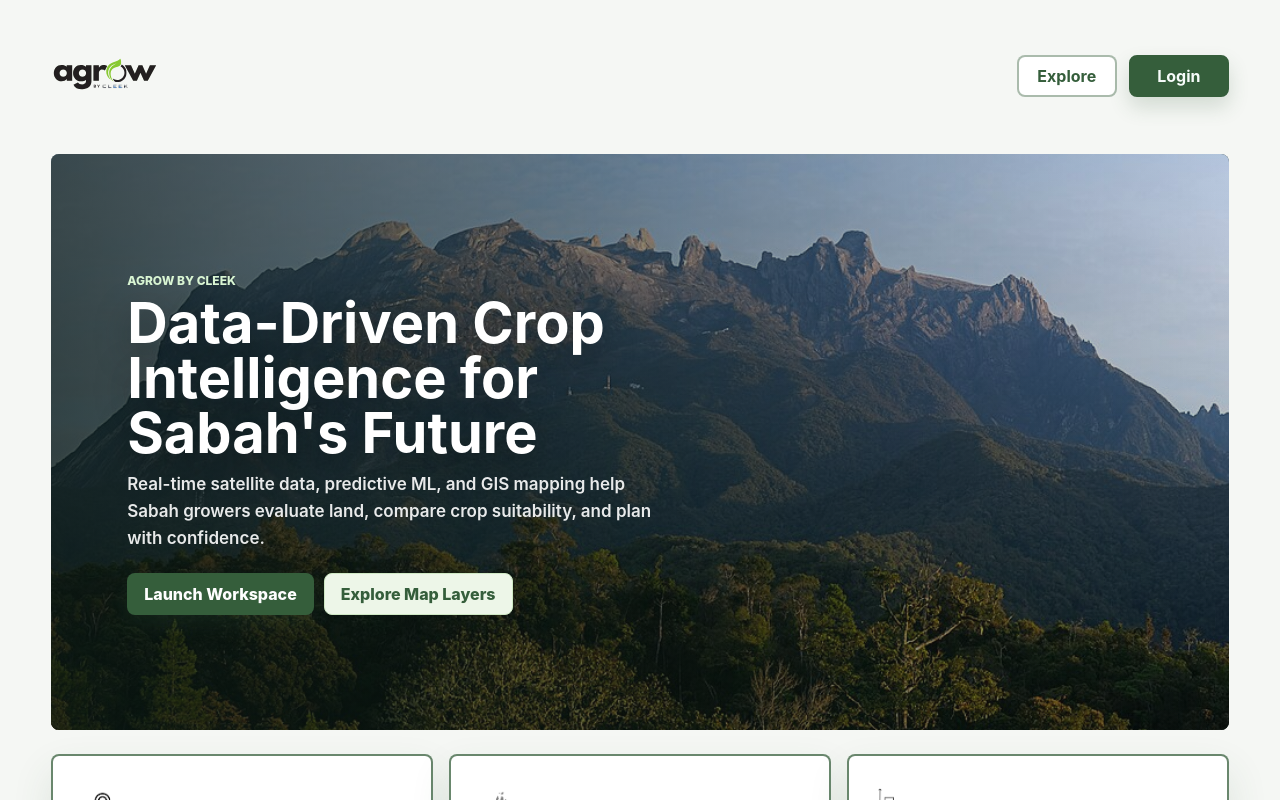
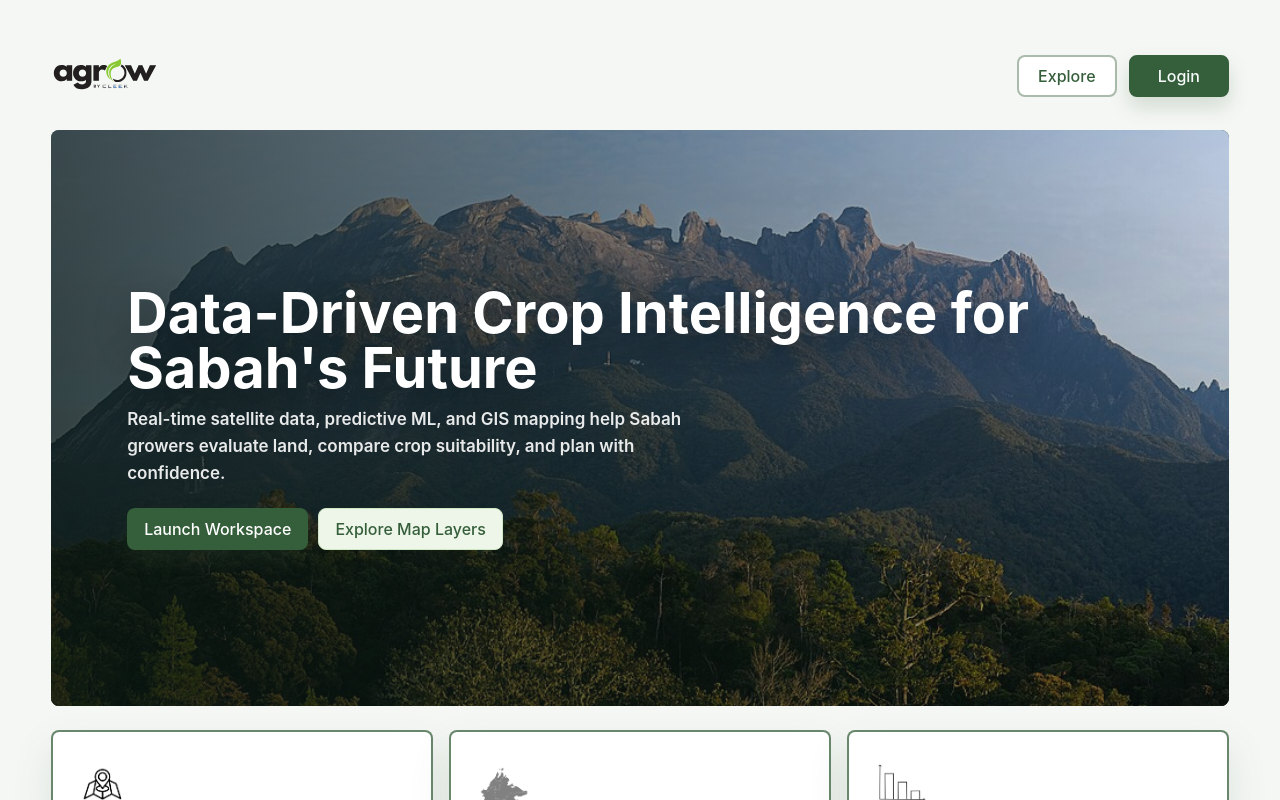
Before and after one commit to lumbanon/GamudaProject, a React (Vite) app in the folder agrow-portal/: page / in a window 1280 px wide. Built offline with nearby package versions, Linux system fonts and the light colour scheme.

Commit message:
adjustment on landing page

```diff
--- a/agrow-portal/src/features/landing/LandingPage.jsx
+++ b/agrow-portal/src/features/landing/LandingPage.jsx
@@ -17,7 +17,7 @@ const featureCards = [
   },
   {
     title: "Crop Suitability Heatmaps",
-    body: "Compare Banana, Corn, Cocoa, and EcoCrop records against local conditions.",
+    body: "Compare a variety of regional crop requirements against local soil and environmental conditions.",
     image: logo2,
     alt: "Crop Suitability Heatmaps Logo",
   },
@@ -80,7 +80,6 @@ function LandingPage() {
             alt="Mount Kinabalu and Sabah highland landscape"
           />
           <div className="hero-copy">
-            <span className="eyebrow">AGROW BY CLEEK</span>
             <h1>Data-Driven Crop Intelligence for Sabah's Future</h1>
             <p>
               Real-time satellite data, predictive ML, and GIS mapping help
--- a/agrow-portal/src/features/landing/landing-page.css
+++ b/agrow-portal/src/features/landing/landing-page.css
@@ -9,7 +9,6 @@
   padding: 22px clamp(18px, 4vw, 52px) 28px;
   background: #f5f7f4;
   color: var(--ink);
-  font-family: Inter, ui-sans-serif, system-ui, -apple-system, BlinkMacSystemFont, "Segoe UI", sans-serif;
 }
 
 .landing-page *,
@@ -37,7 +36,7 @@
 .landing-nav {
   width: min(1180px, 100%);
   min-height: 68px;
-  margin: 0 auto 24px;
+  margin: 0 auto;
   display: flex;
   align-items: center;
   justify-content: space-between;
@@ -62,7 +61,7 @@
   align-items: center;
   justify-content: flex-end;
   gap: 12px;
-  font-weight: 700;
+  font-weight: 500;
 }
 
 .landing-nav-button {
@@ -163,7 +162,7 @@
 .hero-copy {
   position: relative;
   z-index: 1;
-  max-width: 680px;
+  max-width: 100%;
   padding: clamp(26px, 6vw, 76px);
   color: #ffffff;
 }
@@ -173,7 +172,7 @@
 }
 
 .hero-copy h1 {
-  max-width: 760px;
+  max-width: 100%;
   margin-bottom: 10px;
   color: #ffffff;
   font-size: clamp(32px, 4.5vw, 56px);
@@ -206,7 +205,7 @@
   padding: 10px 16px;
   border-radius: 8px;
   border: 1px solid transparent;
-  font-weight: 800;
+  font-weight: 500;
   cursor: pointer;
   transition:
     box-shadow 140ms ease,
@@ -310,7 +309,7 @@
   padding: 18px 0 0;
   color: var(--muted);
   font-size: 12px;
-  font-weight: 800;
+  font-weight: 450;
   text-align: center;
 }
 
```
